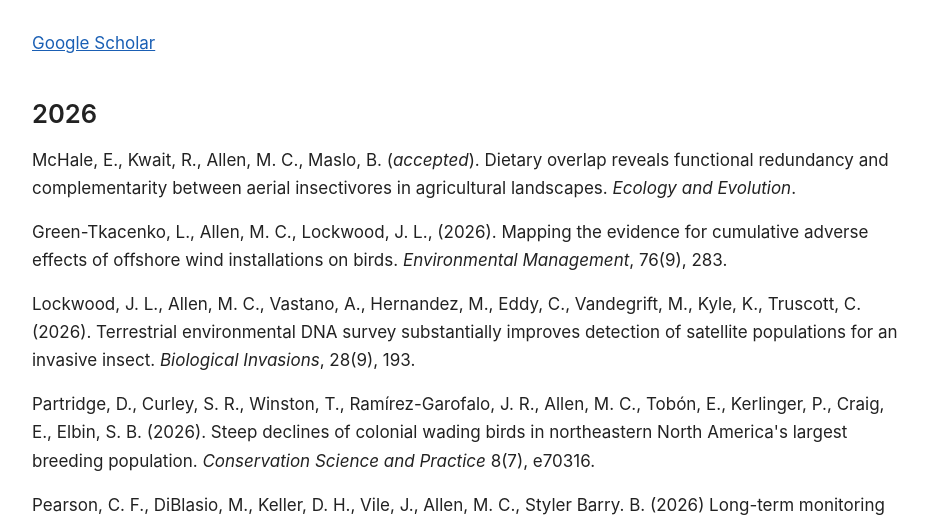
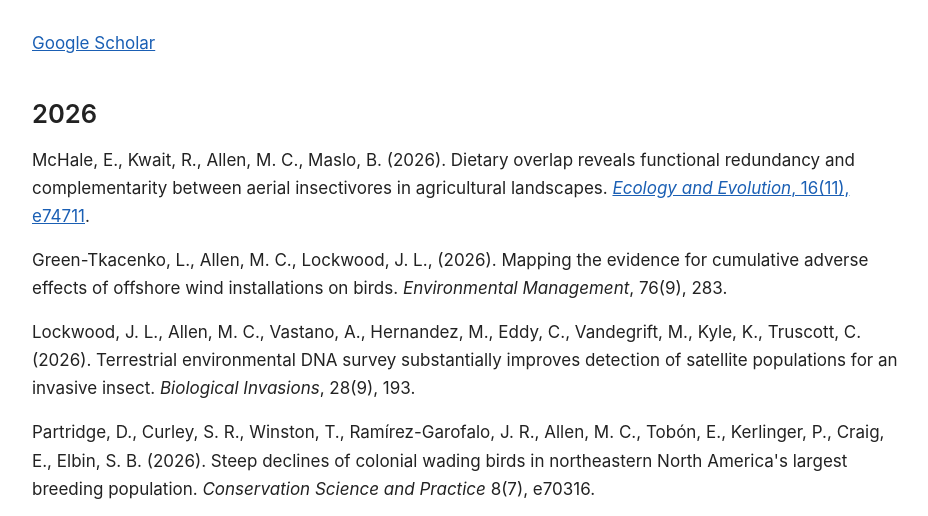
Before and after one commit to mikeallen-eco/mikeallen-eco.github.io, a plain HTML site: page publications/index.html in a window 1280 px wide. Shown: the part 206-722 px from the top of the page, without its empty margins (174-1102 px from the left). Drawn offline with Linux system fonts and the light colour scheme.

Commit message:
update publications

```diff
--- a/publications/index.html
+++ b/publications/index.html
@@ -32,7 +32,8 @@
     <a href="https://scholar.google.com/citations?hl=en&user=sF9N_VMAAAAJ" target="_blank">Google Scholar</a></h3>
     <h2>2026</h2>
     <p>
-      McHale, E., Kwait, R., Allen, M. C., Maslo, B. (<em>accepted</em>). Dietary overlap reveals functional redundancy and complementarity between aerial insectivores in agricultural landscapes. <em>Ecology and Evolution</em>.
+      McHale, E., Kwait, R., Allen, M. C., Maslo, B. (2026). Dietary overlap reveals functional redundancy and complementarity between aerial insectivores in agricultural landscapes.
+      <a href="http://doi.org/10.1002/ece3.74711" target="_blank"><em>Ecology and Evolution</em>, 16(11), e74711</a>.
     </p>
     <p>
       Green-Tkacenko, L., Allen, M. C., Lockwood, J. L., (2026). Mapping the evidence for cumulative adverse effects of offshore wind installations on birds. <em>Environmental Management</em>, 76(9), 283.
```
